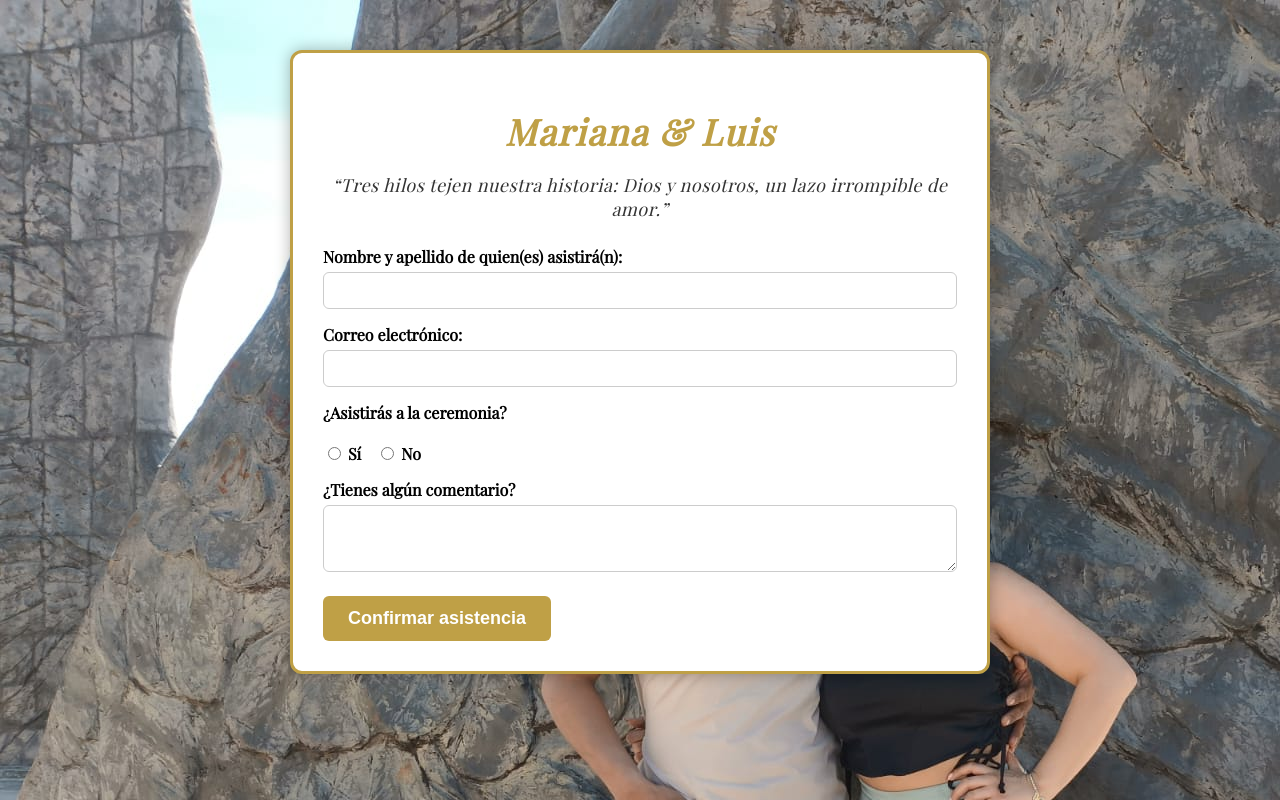
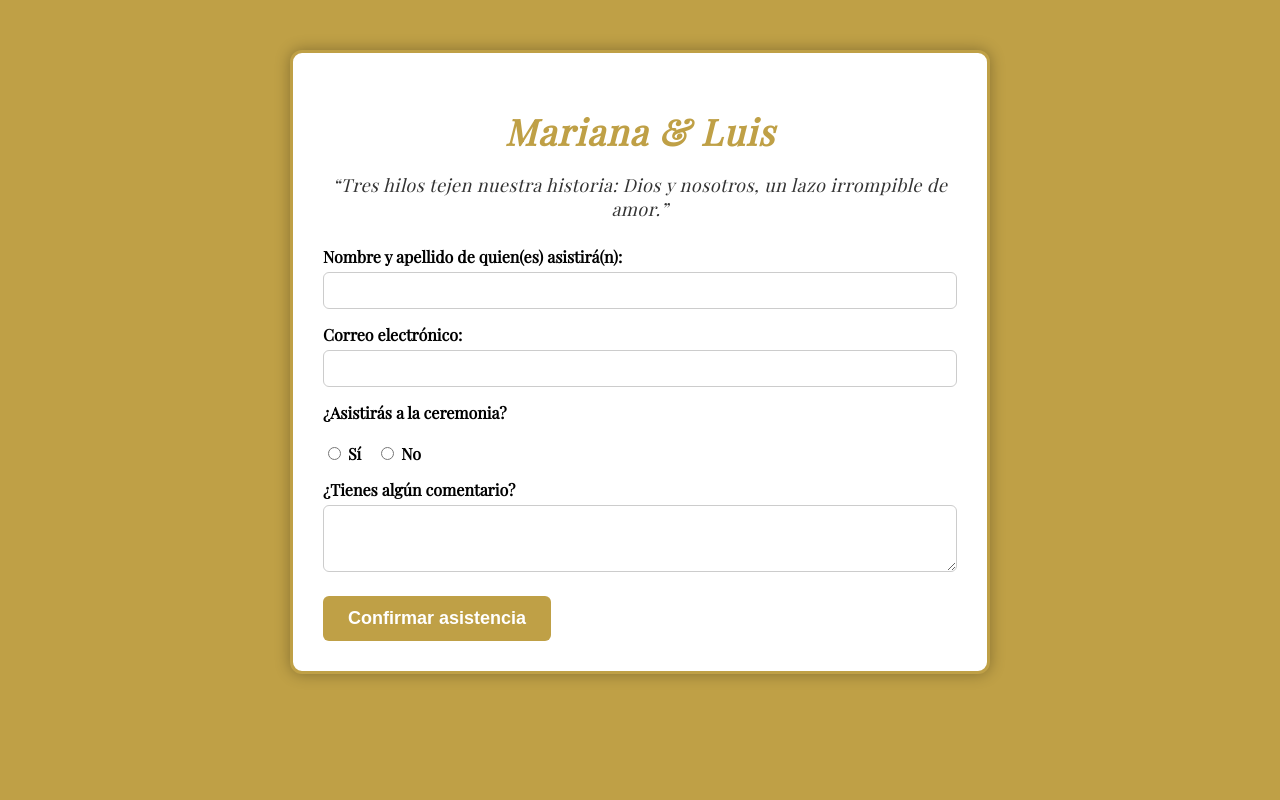
Before and after one commit to marthaloa30/boda, a Flask app: page / in a window 1280 px wide. Run offline with Flask 3, Linux system fonts and the light colour scheme; some libraries are stand-ins or nearby versions.

Commit message:
cambio de fondo  COLOR DORADO

```diff
--- a/static/style.css
+++ b/static/style.css
@@ -1,10 +1,9 @@
 /* Estilo base */
 body {
-  background-image: url("/static/novios.jpg"); /* ruta a tu imagen */
+  background-color: #bfa046; /* dorado */
   background-repeat: repeat; /* la imagen se repetirá en ambas direcciones */
   background-position: top left; /* opcional, la imagen inicia desde arriba a la izquierda */
   background-size: auto; /* mantén tamaño original para repetir */
-  background-color: transparent !important;
   color: #000;
   font-family: "Playfair Display", serif;
   margin: 0;
```
